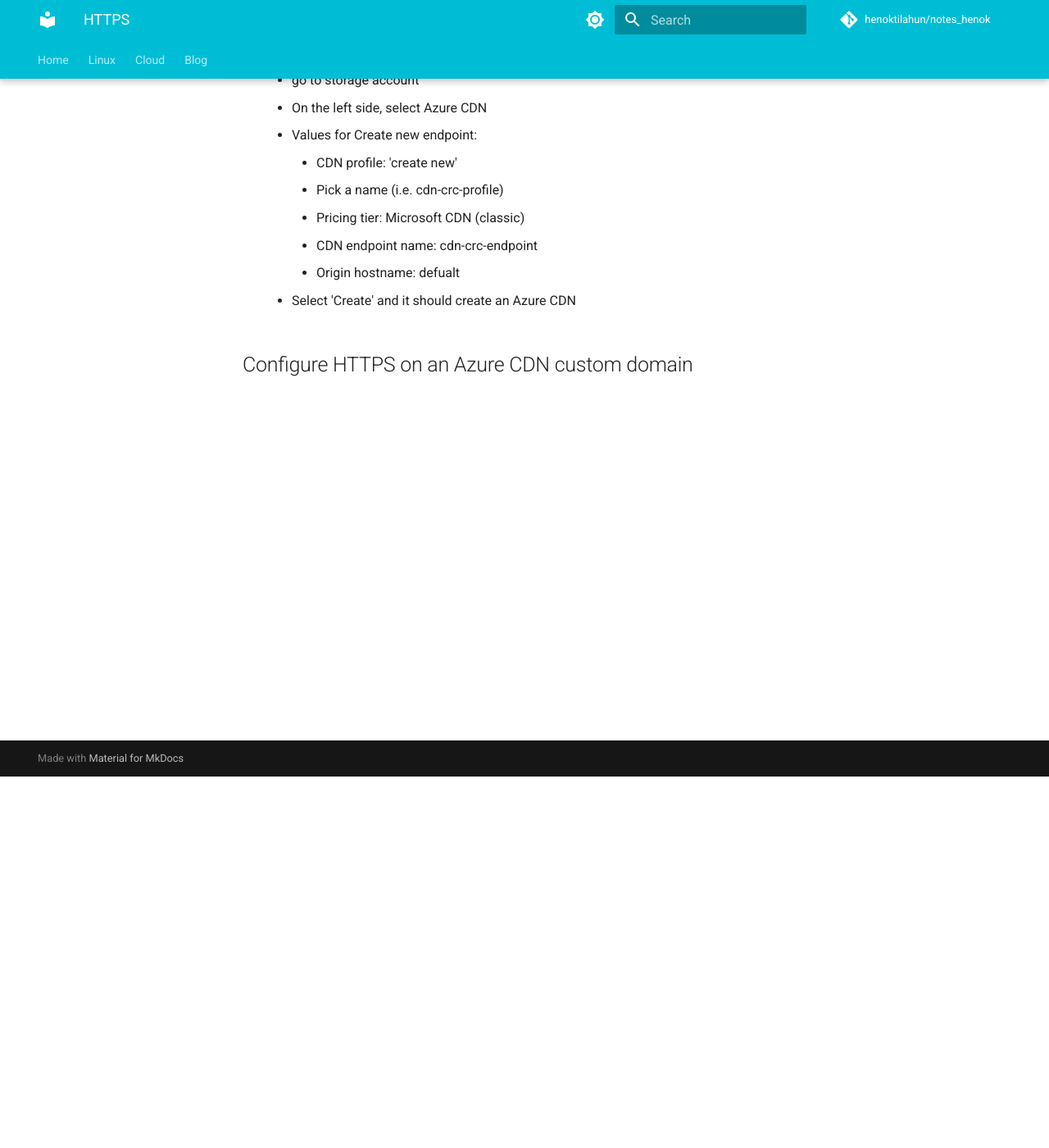
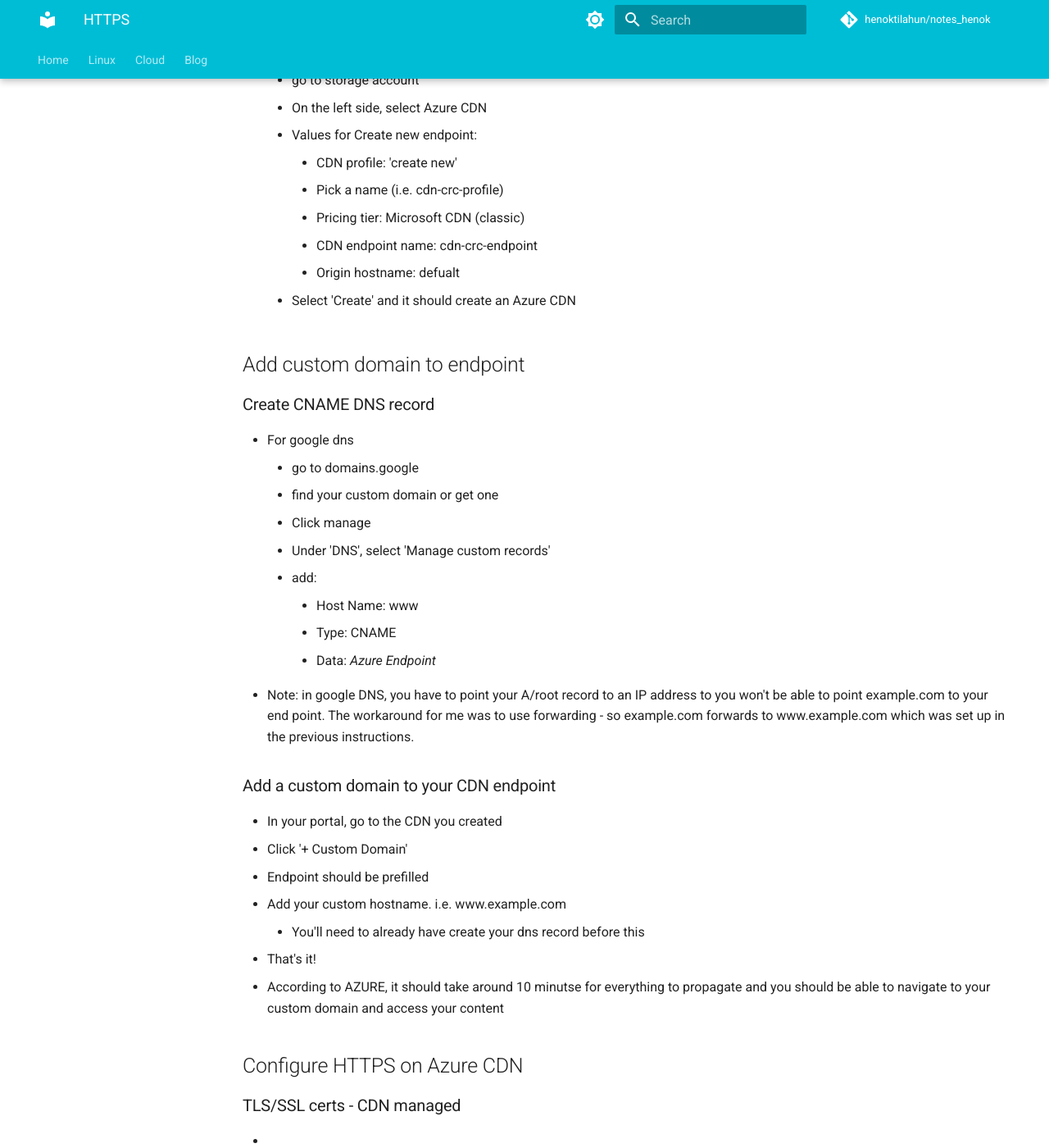
Before and after one commit to henoktilahun/notes_henok, an MkDocs documentation site: the page built from docs/Cloud/CloudResumeChallenge/https.md, in a window 1280 px wide and 1400 px high, scrolled down 453 px. Shown: the whole window at 82% size. Built offline with MkDocs 1.6.1 and Material for MkDocs 9.7.7, drawn with Linux system fonts in a browser that asks for light colours; comment, search, counter and statistics services are not loaded.

Commit message:
more https notes

```diff
--- a/docs/Cloud/CloudResumeChallenge/https.md
+++ b/docs/Cloud/CloudResumeChallenge/https.md
@@ -21,5 +21,31 @@
     - Select 'Create' and it should create an Azure CDN
 
 
-Configure HTTPS on an Azure CDN custom domain
+## Add custom domain to endpoint
+
+### Create CNAME DNS record
+- For google dns
+    - go to domains.google
+    - find your custom domain or get one
+    - Click manage
+    - Under 'DNS', select 'Manage custom records'
+    - add:
+        - Host Name: www
+        - Type: CNAME
+        - Data: _Azure Endpoint_
+- Note: in google DNS, you have to point your A/root record to an IP address to you won't be able to point example.com to your end point. The workaround for me was to use forwarding - so example.com forwards to www.example.com which was set up in the previous instructions.
+
+### Add a custom domain to your CDN endpoint
+- In your portal, go to the CDN you created
+- Click '+ Custom Domain'
+- Endpoint should be prefilled
+- Add your custom hostname. i.e. www.example.com
+    - You'll need to already have create your dns record before this
+- That's it!
+- According to AZURE, it should take around 10 minutse for everything to propagate and you should be able to navigate to your custom domain and access your content
+
+
+## Configure HTTPS on Azure CDN
+
+### TLS/SSL certs - CDN managed
 -
```
